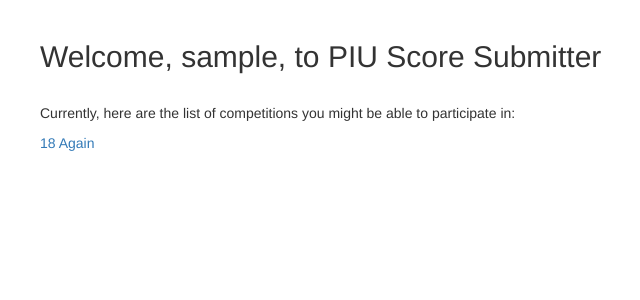
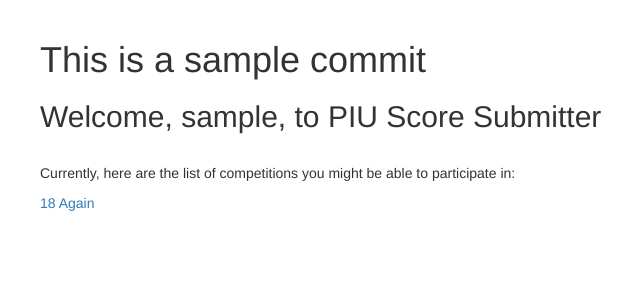
Before and after one commit to bivanalhar/piu-score-submitter, a Flask app: page / in a window 1280 px wide. Shown: the part 72-372 px from the top of the page, without its empty margins (30-670 px from the left). Run offline with Flask 3, Linux system fonts and the light colour scheme; the visitor is signed in with stand-in values (Sample User, id 1); data comes from the database, SQL or seed files in the repository; some libraries are stand-ins or nearby versions.

Commit message:
Sample commit to test webhook

```diff
--- a/app/templates/main.html
+++ b/app/templates/main.html
@@ -1,6 +1,7 @@
 {% extends "base.html" %}
 
 {% block app_content %}
+    <h1>This is a sample commit</h1>
     <h2>Welcome, {{ current_user.username }}, to PIU Score Submitter</h2><br>
     <p>Currently, here are the list of competitions you might be able to participate in:</p>
     {% for post in posts %}
```
Also changed, not shown: app/routes.py (line endings or trailing spaces).
